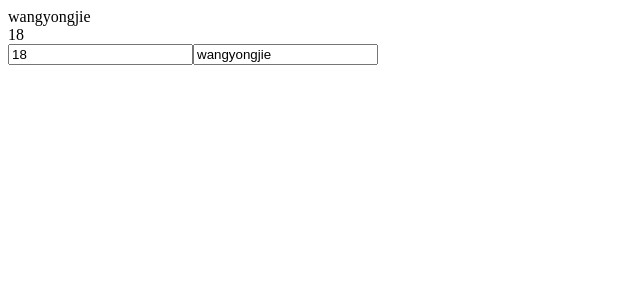
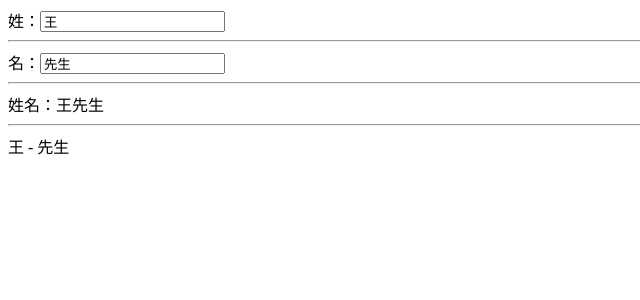
Before and after one commit to xiaodongxier/vue3_vite_ts_202401, a Vue app: page / in a window 1280 px wide. Shown: the top 300 px of the page, without its empty margins (0-640 px from the left). Built offline with nearby package versions, Linux system fonts and the light colour scheme.

Commit message:
note-sync syncing

```diff
--- a/src/App.vue
+++ b/src/App.vue
@@ -1,25 +1,25 @@
 <!--
  * @Date: 2024-01-19 15:38:25
- * @LastEditTime: 2024-12-12 21:20:26
+ * @LastEditTime: 2024-12-13 23:46:29
  * @Author: wangyongjie
  * @Note:
 -->
 <template>
-  <div>{{ name }}</div>
-  <div>{{ age }}</div>
-
-  <input type="text" v-model="age">
-  <input type="text" v-model="name">
+  姓：<input type="text" v-model="firstName">
+  <hr>
+  名：<input type="text" v-model="lastName">
+  <hr>
+  姓名：{{ name }}
+  <hr>
+  {{ firstName }} - {{ lastName }}
 </template>
 
 
 <script setup lang="ts">
-import { reactive, ref, toRef, toRefs } from 'vue';
-let box = reactive({
-  name: 'wangyongjie',
-  age: 18
-})
+import { ref } from 'vue';
+let firstName = ref('王')
+let lastName = ref('先生')
 
-let { name, age } = toRefs(box);
-let newName = toRef(box, 'name')
+let name = firstName.value + lastName.value
+
 </script>
```
